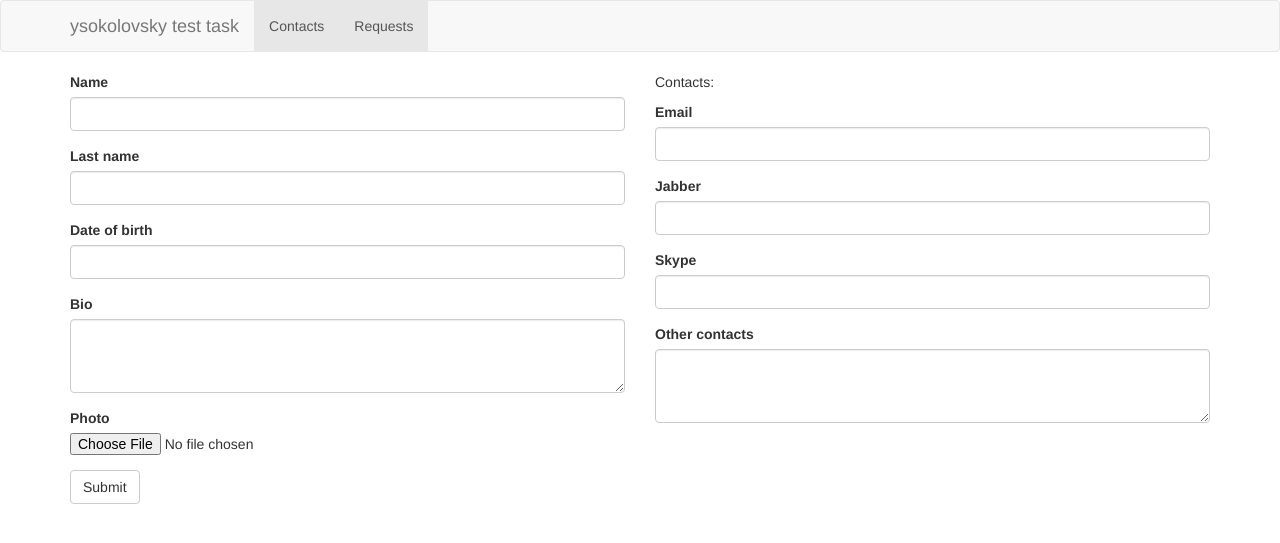
After one commit to ysokolovsky/42cc-test, a Python web app: template test42cc/templates/edit.html in a window 1280 px wide. The commit adds this page. Shown: the top 543 px of the page. Run offline with Jinja, Linux system fonts and the light colour scheme; the template is opened without the code that fills it, so the values that code supplies are empty.

Commit message:
t5_edit: added template for edit

```diff
--- a/test42cc/templates/base.html
+++ b/test42cc/templates/base.html
@@ -37,6 +37,7 @@
 
     {% block contact %}{% endblock %}
     {% block requests %}{% endblock %}
+    {% block edit %}{% endblock %}
 
   </div>
 
--- /dev/null
+++ b/test42cc/templates/edit.html
@@ -0,0 +1,58 @@
+{% extends "base.html" %}
+{% block edit %}
+
+<form role="form">
+
+<div class="row">
+<div class="col-md-6">
+
+  <div class="form-group">
+    <label for="name">Name</label>
+    <input type="text" class="form-control" id="name" value="{{ contact.f_name }}">
+  </div>
+  <div class="form-group">
+    <label for="last_name">Last name</label>
+    <input type="text" class="form-control" id="last_name" value="{{ contact.l_name }}">
+  </div>
+  <div class="form-group">
+    <label for="bday">Date of birth</label>
+    <input type="text" class="form-control" id="bday" value="{{ contact.bday }}">
+  </div>
+  <div class="form-group">
+    <label for="bio">Bio</label>
+    <textarea rows="3" class="form-control" id="bio">{{ contact.bio }}</textarea>
+  </div>
+
+  <div class="form-group">
+    <label for="photoInputFile">Photo</label>
+    <input type="file" id="photoInputFile">
+  </div>
+
+
+</div>
+
+<div class="col-md-6">
+	<p>Contacts:</p>
+	<div class="form-group">
+      <label for="iemail">Email</label>
+      <input type="email" class="form-control" id="iemail" value="{{ contact.email }}">
+    </div>
+    <div class="form-group">
+      <label for="jabber">Jabber</label>
+      <input type="text" class="form-control" id="jabber" value="{{ contact.jabber }}">
+    </div>
+    <div class="form-group">
+      <label for="skype">Skype</label>
+      <input type="text" class="form-control" id="skype" value="{{ contact.skype }}">
+    </div>
+    <div class="form-group">
+      <label for="other">Other contacts</label>
+      <textarea rows="3" class="form-control" id="other">{{ contact.other }}</textarea>
+    </div>
+</div>
+
+<div class="col-md-11">
+  <button type="submit" class="btn btn-default">Submit</button>
+</div>
+</form>
+{% endblock %}
--- a/test42cc/urls.py
+++ b/test42cc/urls.py
@@ -9,6 +9,7 @@ urlpatterns = patterns('',
     # Examples:
     url(r'^$', 'test42cc.contact.views.index', name='index'),
     url(r'^requests/$', 'test42cc.contact.views.show_requests', name='show_requests'),
+    url(r'^edit/$', 'test42cc.contact.views.edit_contacts', name='edit_contacts'),
     # url(r'^$', 'test42cc.views.home', name='home'),
     # url(r'^test42cc/', include('test42cc.foo.urls')),
 
```
Also changed, not shown: test42cc/contact/views.py (+7 -0 lines).
